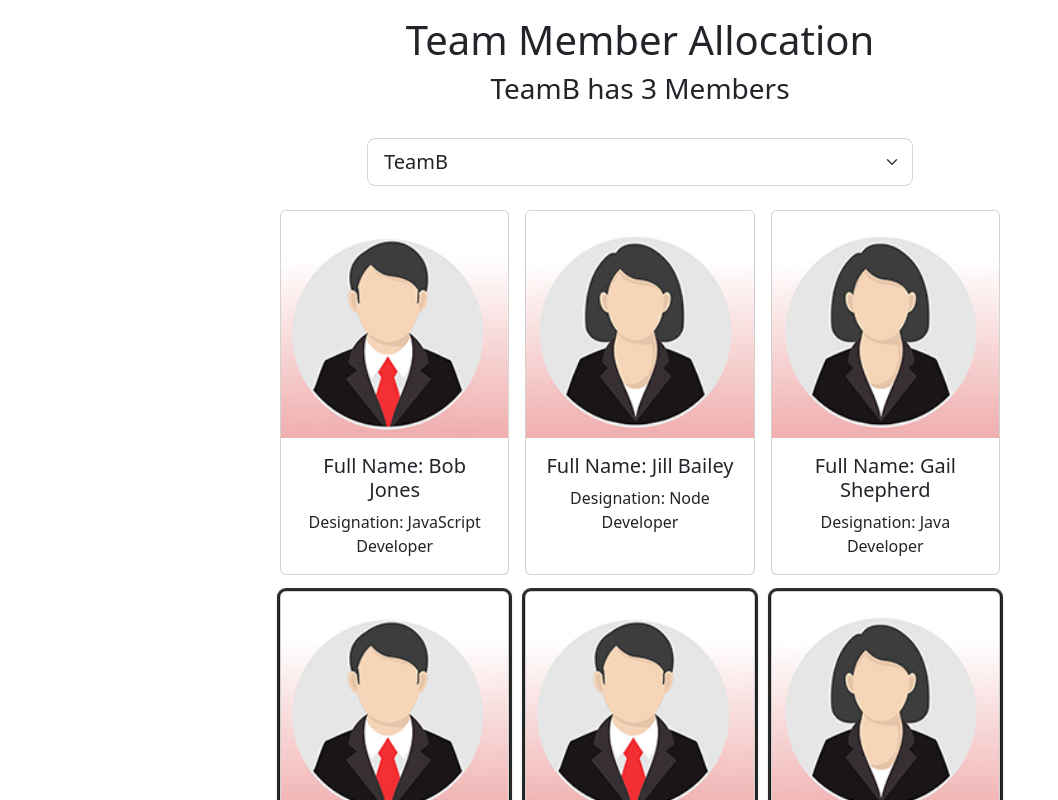
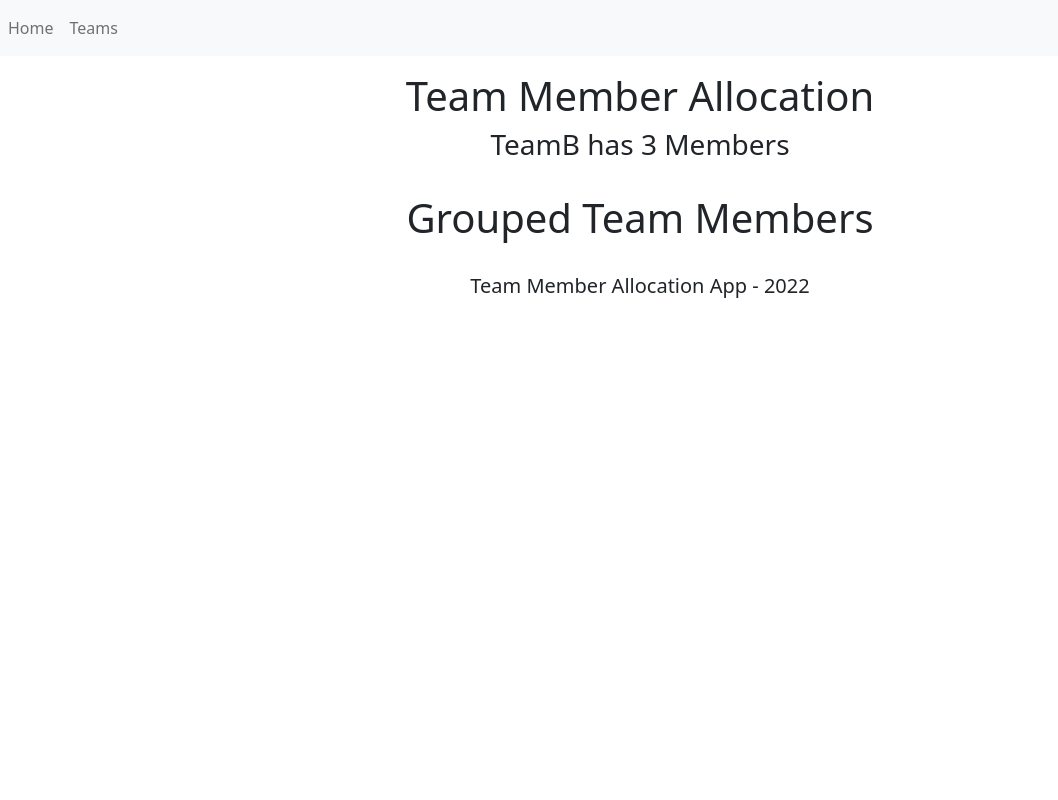
Before and after one commit to shkiperoO/TeamTracker, a React (Vite) app: page /GroupedTeamMembers in a window 1280 px wide. Shown: the top 800 px of the page, without its empty margins (0-1058 px from the left). Built offline with nearby package versions, Linux system fonts and the light colour scheme.

Commit message:
Routing + Navigation

```diff
--- a/package.json
+++ b/package.json
@@ -12,7 +12,8 @@
   "author": "",
   "license": "ISC",
   "dependencies": {
-    "bootstrap": "^5.2.2"
+    "bootstrap": "^5.2.2",
+    "react-router-dom": "^6.4.3"
   },
   "devDependencies": {
     "@types/react": "^18.0.15",
--- a/src/App.jsx
+++ b/src/App.jsx
@@ -2,7 +2,12 @@ import './App.css'
 import Header from './Header';
 import Footer from './Footer';
 import Employees from './Employees';
+import GroupedTeamMembers from './GroupedTeamMembers'
+import Nav from './Nav';
+import NotFound from './NotFound';
 import { useState, useEffect } from 'react';
+import React from 'react';
+import {BrowserRouter as Router, Route, Routes } from 'react-router-dom';
 
 export default function App() {
   const [selectedTeam, setTeam] = useState(JSON.parse(localStorage.getItem('selectedTeam')) || "TeamB");
@@ -113,19 +118,27 @@ export default function App() {
   }
 
   return (
-    <div>
+    <Router>
+      <Nav />
       <Header
         selectedTeam={selectedTeam}
-        teamMemberCount={employees.filter((employee) => employee.teamName === selectedTeam).length}
+        teamMemberCount={employees.filter((employee) => employee.teamName ===
+                        selectedTeam).length}
       />
-      <Employees
-        handleEmployeeCardClick={handleEmployeeCardClick}
-        handleTeamSelectionChange={handleTeamSelectionChange}
-        employees={employees}
-        selectedTeam={selectedTeam}
+      <Routes>
+        <Route path="/"
+          element={  <Employees
+          handleEmployeeCardClick={handleEmployeeCardClick}
+          handleTeamSelectionChange={handleTeamSelectionChange}
+          employees={employees}
+          selectedTeam={selectedTeam}
+          /> }>
+        </Route>
+        <Route path="/GroupedTeamMembers" element={<GroupedTeamMembers/>}></Route>
+        <Route path="*" element={<NotFound />}></Route>
 
-      />
+      </Routes>
       <Footer/>
-    </div>
+    </Router>
   )
 }
--- /dev/null
+++ b/src/GroupedTeamMembers.jsx
@@ -0,0 +1,14 @@
+const GroupedTeamMembers = () => {
+  return (
+    <main className="container">
+      <div className="row justify-content-center mt-3 mb-4">
+        <div className="col-8">
+          <h1>Grouped Team Members</h1>
+
+        </div>
+      </div>
+    </main>
+  )
+}
+
+export default GroupedTeamMembers
--- /dev/null
+++ b/src/Nav.jsx
@@ -0,0 +1,20 @@
+import {Link} from 'react-router-dom';
+
+const Nav = () => {
+  return(
+    <nav className='navbar navbar-expand-lg navbar-light bg-light'>
+      <ul className="navbar-nav me-auto mb-2 mb-lg-0">
+        <li className="nav-item">
+          <Link className="nav-link" to ="/">Home</Link>
+        </li>
+        <li className="nav-item">
+          <Link className="nav-link" to ="/GroupedTeamMembers">Teams</Link>
+        </li>
+
+      </ul>
+    </nav>
+  )
+
+}
+
+export default Nav
--- /dev/null
+++ b/src/NotFound.jsx
@@ -0,0 +1,13 @@
+const NotFound = () => {
+  return (
+    <main className="container">
+      <div className="row justify-content-center mt-3 mb-4">
+        <div className="col-8">
+          <h1 className="text-danger">This page is not exist. At least for now</h1>
+        </div>
+      </div>
+    </main>
+  )
+}
+
+export default NotFound
```
Also changed, not shown: 1 other file (tests, documents, lock files or other folders).
